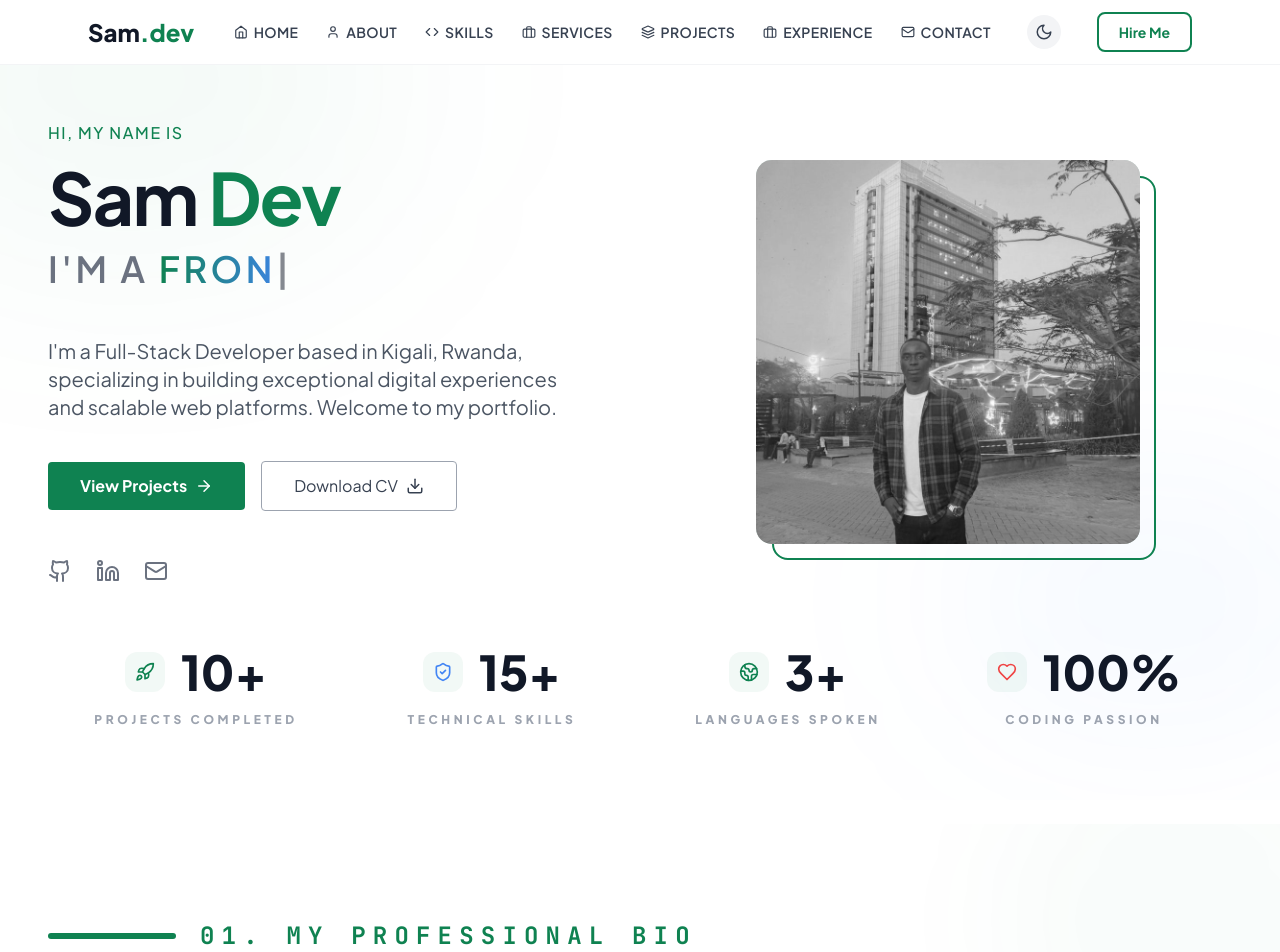
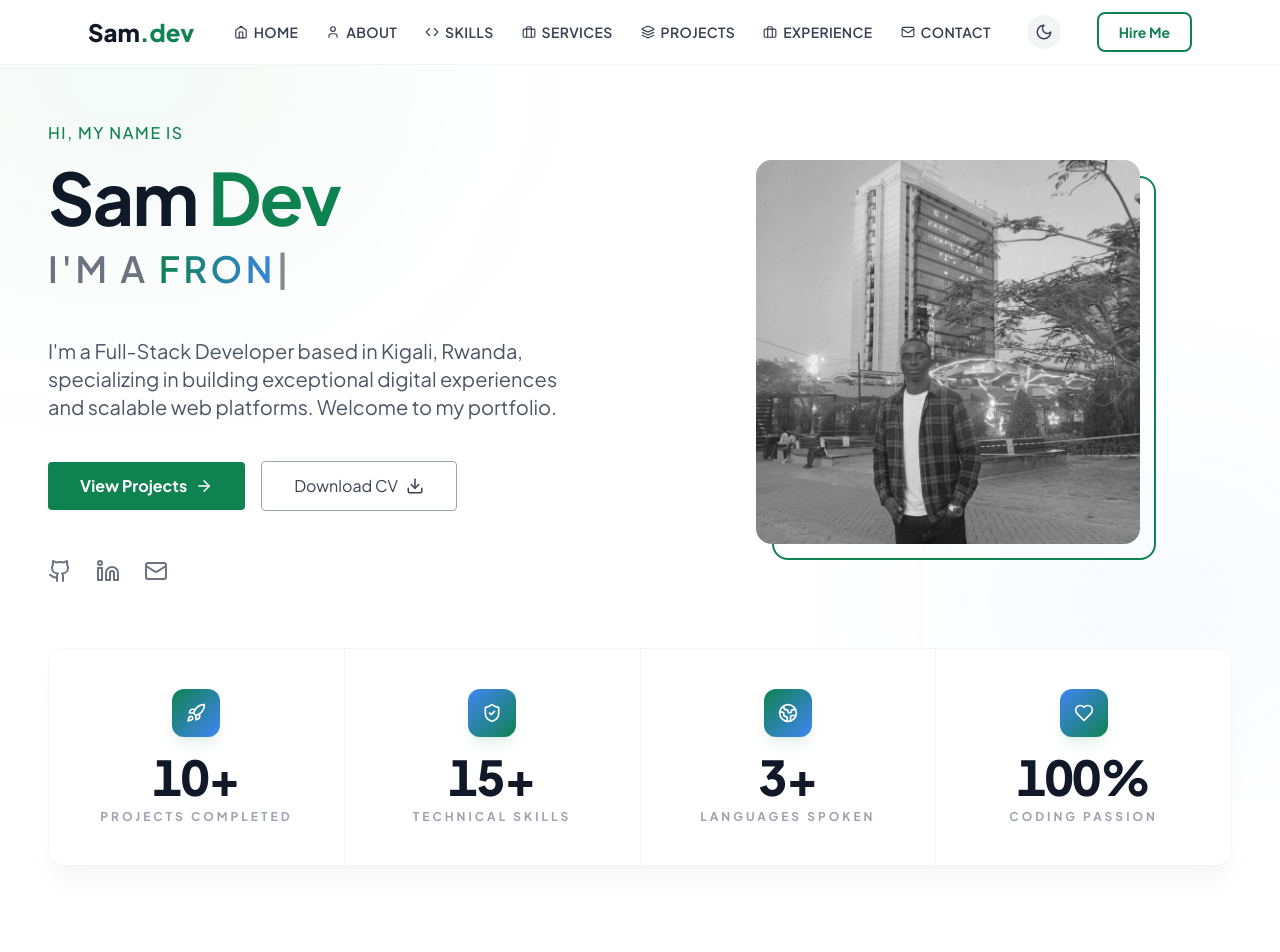
Before and after one commit to Samlite250/Samportfolio, a React (Vite) app: page / in a window 1280 px wide. Shown: the top 952 px of the page. Built offline with nearby package versions, Linux system fonts and the light colour scheme.

Commit message:
feat(stats): professional card layout with animated count-up counters

```diff
--- a/src/components/Stats.jsx
+++ b/src/components/Stats.jsx
@@ -1,35 +1,97 @@
-import React from 'react';
-import { motion } from 'framer-motion';
+import React, { useEffect, useRef, useState } from 'react';
+import { motion, useInView } from 'framer-motion';
 import { Rocket, ShieldCheck, Globe2, Heart } from 'lucide-react';
 
 const stats = [
-  { label: 'Projects Completed', value: '10+', icon: <Rocket size={20} className="text-primary" /> },
-  { label: 'Technical Skills', value: '15+', icon: <ShieldCheck size={20} className="text-secondary" /> },
-  { label: 'Languages Spoken', value: '3+', icon: <Globe2 size={20} className="text-primary" /> },
-  { label: 'Coding Passion', value: '100%', icon: <Heart size={20} className="text-red-500" /> }
+  {
+    label: 'Projects Completed',
+    value: 10,
+    suffix: '+',
+    icon: <Rocket size={20} />,
+    gradient: 'from-primary to-secondary'
+  },
+  {
+    label: 'Technical Skills',
+    value: 15,
+    suffix: '+',
+    icon: <ShieldCheck size={20} />,
+    gradient: 'from-secondary to-primary'
+  },
+  {
+    label: 'Languages Spoken',
+    value: 3,
+    suffix: '+',
+    icon: <Globe2 size={20} />,
+    gradient: 'from-primary to-secondary'
+  },
+  {
+    label: 'Coding Passion',
+    value: 100,
+    suffix: '%',
+    icon: <Heart size={20} />,
+    gradient: 'from-secondary to-primary'
+  }
 ];
 
+const Counter = ({ value, suffix, inView }) => {
+  const [count, setCount] = useState(0);
+
+  useEffect(() => {
+    if (!inView) return;
+
+    const reducedMotion = window.matchMedia('(prefers-reduced-motion: reduce)').matches;
+    if (reducedMotion) {
+      setCount(value);
+      return;
+    }
+
+    let start = null;
+    const duration = 1600;
+    const step = (timestamp) => {
+      if (start === null) start = timestamp;
+      const progress = Math.min((timestamp - start) / duration, 1);
+      setCount(Math.round(progress * value));
+      if (progress < 1) requestAnimationFrame(step);
+    };
+    requestAnimationFrame(step);
+  }, [inView, value]);
+
+  return (
+    <>
+      {count}
+      {suffix}
+    </>
+  );
+};
+
 const Stats = () => {
+  const ref = useRef(null);
+  const inView = useInView(ref, { once: true, margin: '-80px' });
+
   return (
-    <div className="relative z-20 py-8 -mt-16 mb-16">
+    <div ref={ref} className="relative z-20 py-8 -mt-16 mb-16">
       <div className="container mx-auto px-6 md:px-12">
         <motion.div
-          initial={{ opacity: 0 }}
-          whileInView={{ opacity: 1 }}
+          initial={{ opacity: 0, y: 40 }}
+          whileInView={{ opacity: 1, y: 0 }}
           viewport={{ once: true }}
-          className="flex flex-col md:flex-row items-center justify-between gap-12 md:gap-0"
+          transition={{ duration: 0.6 }}
+          className="grid grid-cols-2 lg:grid-cols-4 gap-px bg-gray-100 dark:bg-dark-800 border border-gray-100 dark:border-white/10 rounded-2xl overflow-hidden shadow-xl shadow-gray-100/60 dark:shadow-black/40"
         >
           {stats.map((stat, idx) => (
-            <div key={idx} className="flex-1 flex flex-col items-center justify-center group transition-all duration-300">
-              <div className="flex items-center gap-4 mb-4">
-                <span className="p-2.5 bg-primary/5 rounded-xl group-hover:bg-primary/10 transition-all">
-                   {stat.icon}
-                </span>
-                <span className="text-4xl md:text-5xl font-black text-gray-900 group-hover:text-primary transition-colors">
-                  {stat.value}
-                </span>
+            <div
+              key={idx}
+              className="bg-white dark:bg-dark-900 px-6 py-10 flex flex-col items-center justify-center text-center group hover:bg-gray-50 dark:hover:bg-dark-800 transition-colors"
+            >
+              <div
+                className={`w-12 h-12 rounded-xl bg-gradient-to-br ${stat.gradient} text-white flex items-center justify-center mb-4 shadow-lg shadow-primary/10 group-hover:scale-110 transition-transform duration-300`}
+              >
+                {stat.icon}
               </div>
-              <div className="text-[10px] md:text-xs font-black text-gray-400 uppercase tracking-[0.3em] text-center">
+              <div className="text-3xl md:text-5xl font-black text-gray-900 dark:text-white tabular-nums tracking-tight">
+                <Counter value={stat.value} suffix={stat.suffix} inView={inView} />
+              </div>
+              <div className="text-[10px] md:text-xs font-bold text-gray-400 dark:text-gray-500 uppercase tracking-[0.25em] mt-2">
                 {stat.label}
               </div>
             </div>
```
